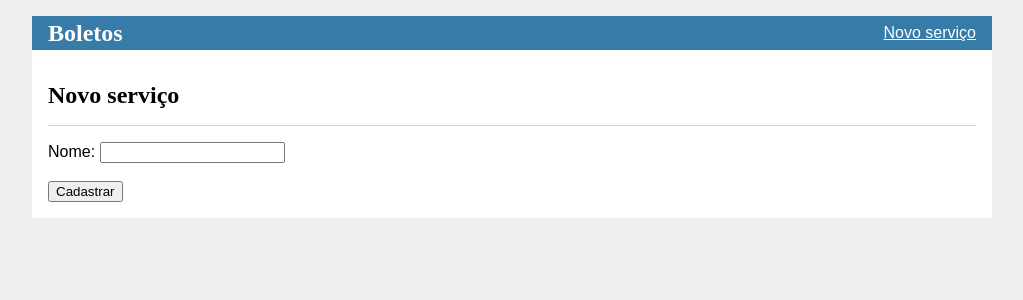
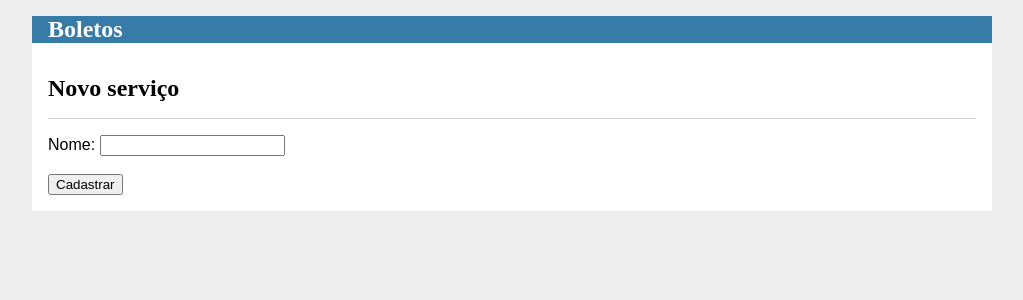
Before and after one commit to guidanoli/boletos-flask, a Flask app: page /services/register in a window 1280 px wide. Shown: the top 300 px of the page, without its empty margins (128-1151 px from the left). Run offline with Flask 3, Linux system fonts and the light colour scheme.

Commit message:
feat: move 'Novo serviço' link to home content

```diff
--- a/boletos/templates/base.html
+++ b/boletos/templates/base.html
@@ -8,9 +8,6 @@
     <body>
         <nav>
             <h1><a href="{{ url_for('index') }}">Boletos</a></h1>
-            <ul>
-                <li><a href="{{ url_for('services.register') }}">Novo serviço</a></li>
-            </ul>
         </nav>
         <section class="content">
           <header>
--- a/boletos/templates/home.html
+++ b/boletos/templates/home.html
@@ -3,6 +3,8 @@
 {% block title %}Página Inicial{% endblock %}
 
 {% block content %}
+<a href="{{ url_for('services.register') }}">Novo serviço</a><br/>
+<br/>
 <table>
     <tr>
         <th>Serviço</th>
```
